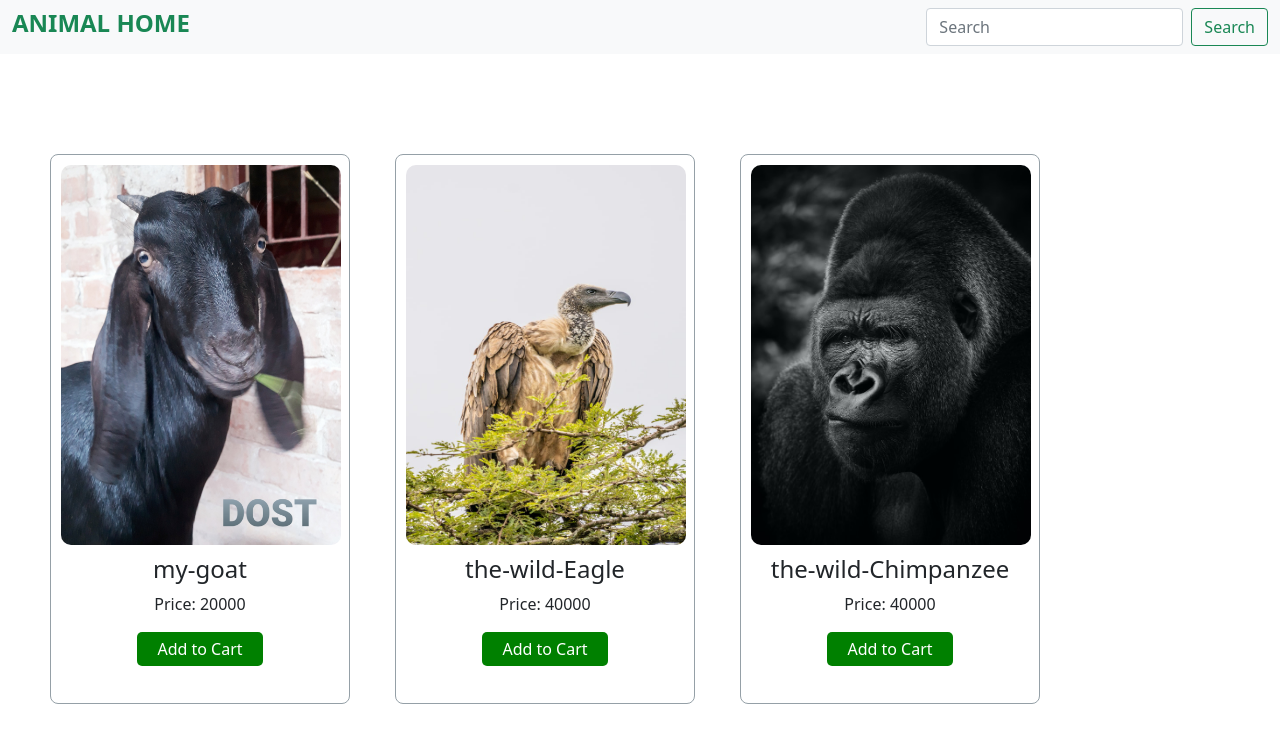
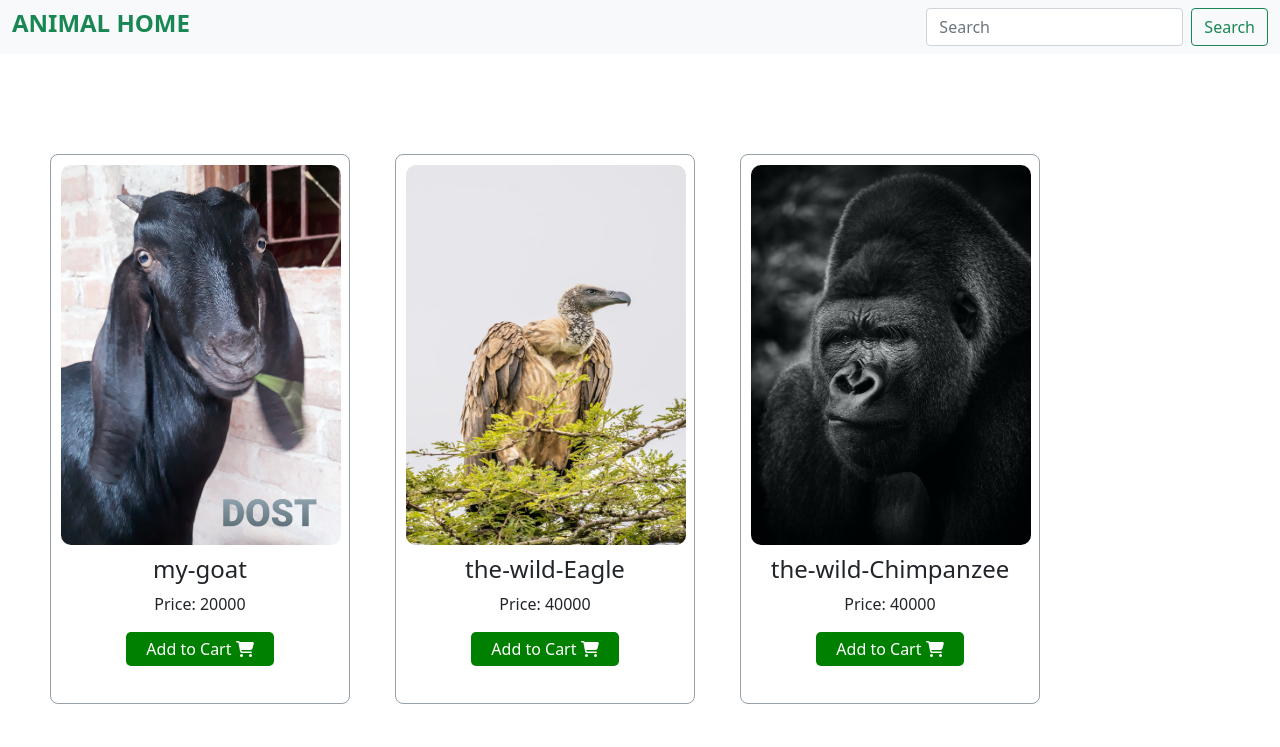
Before and after one commit to SumonsNote/animal-home, a React (Create React App) app: page / in a window 1280 px wide. Shown: the top 747 px of the page. Built offline with nearby package versions, Linux system fonts and the light colour scheme.

Commit message:
added button cart

```diff
--- a/src/components/Product/Product.js
+++ b/src/components/Product/Product.js
@@ -1,5 +1,7 @@
 import React from 'react';
 import './Product.css'
+import { FontAwesomeIcon } from '@fortawesome/react-fontawesome'
+  import { faShoppingCart } from '@fortawesome/free-solid-svg-icons'
 
 const Product = ({product}) => {
     const {name, img, price} = product;
@@ -11,7 +13,7 @@
                 <p>Price: {price}</p>
             </div>
             <div>
-                <button className='btn-cart'>Add to Cart</button>
+                <button className='btn-cart'>Add to Cart <FontAwesomeIcon icon={faShoppingCart}></FontAwesomeIcon></button>
             </div>
         </div>
     );
```
